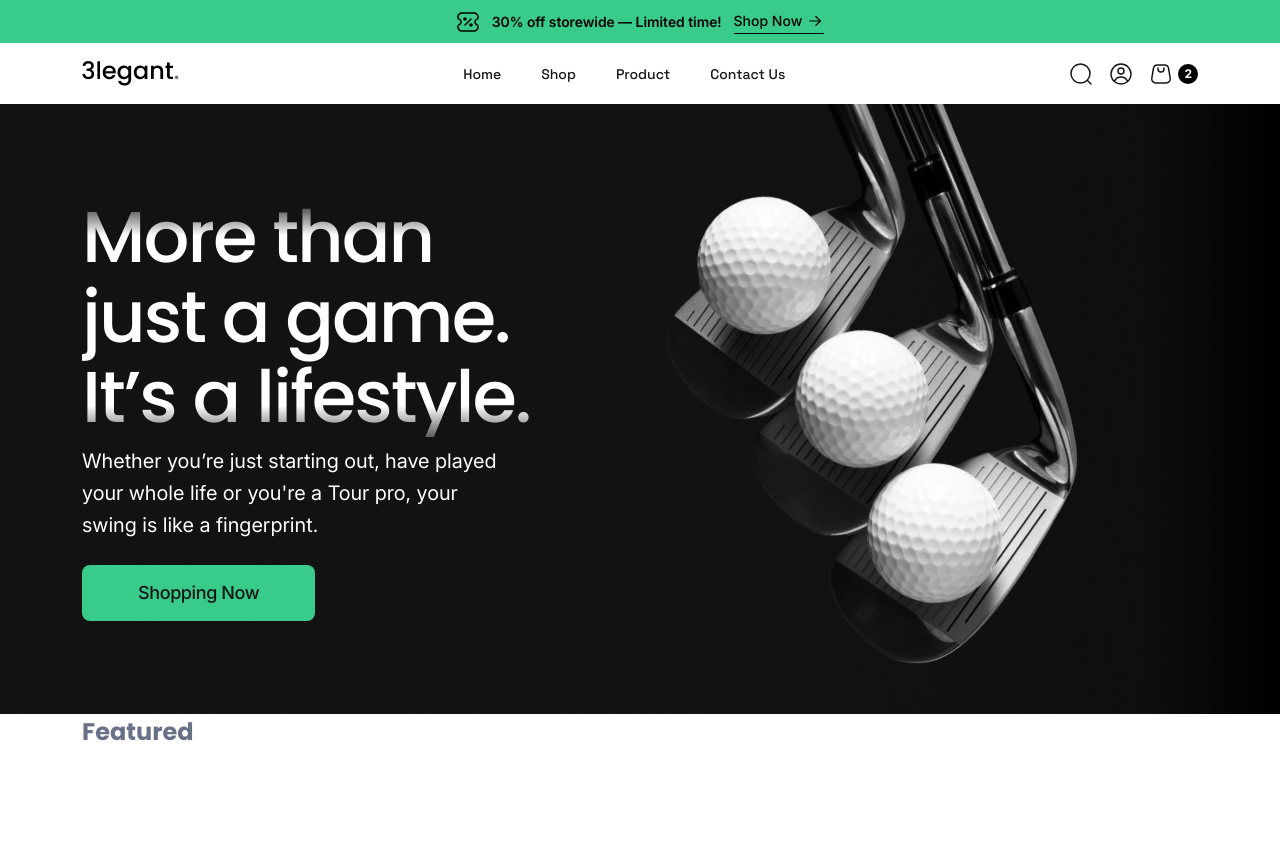
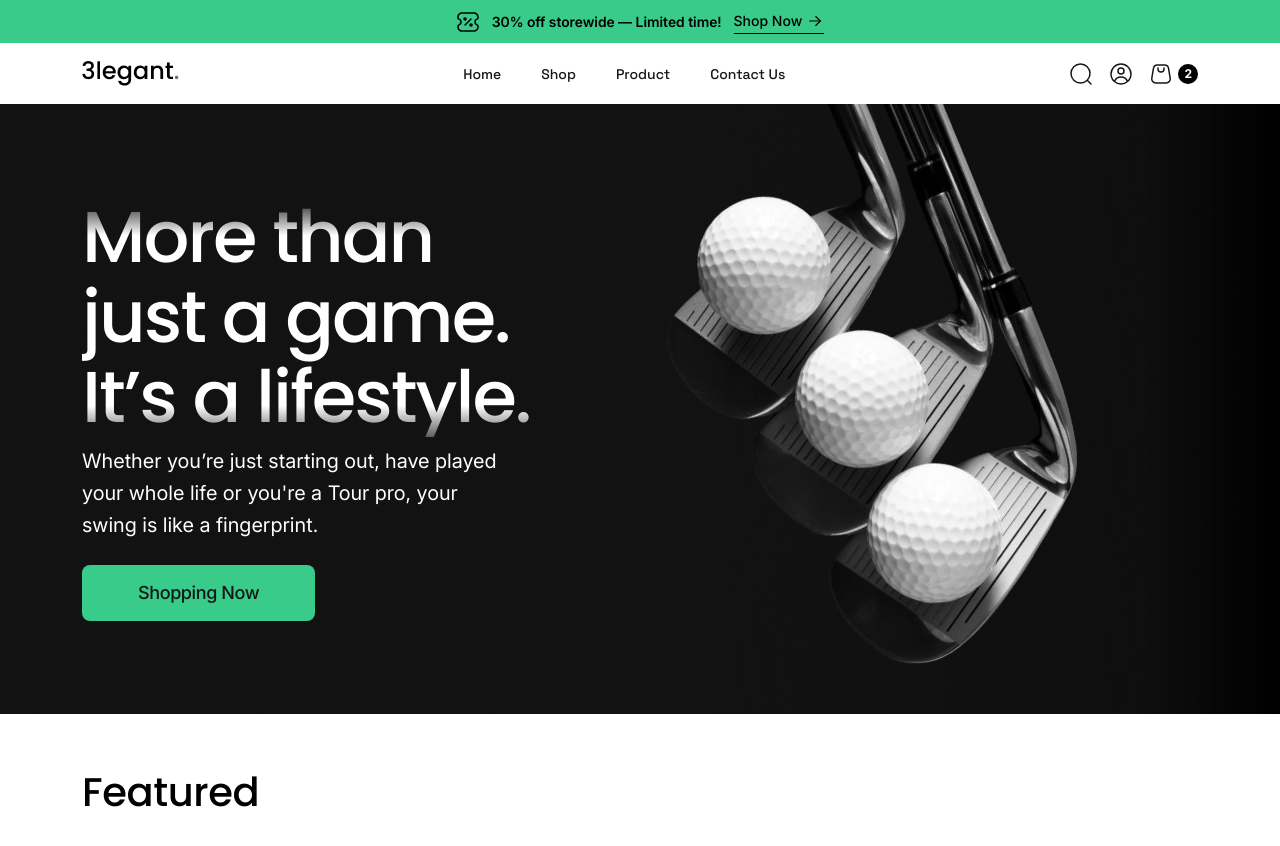
Before and after one commit to MohammadAlamin99/shop-wise-mern, a React (Vite) app in the folder client/: page / in a window 1280 px wide. Shown: the top 846 px of the page. Before the commit the page ends 800 px from the top, so only its background shows below. Built offline with nearby package versions, Linux system fonts and the light colour scheme.

Commit message:
start feature collection section

```diff
--- a/client/package.json
+++ b/client/package.json
@@ -13,7 +13,8 @@
     "react": "^18.3.1",
     "react-dom": "^18.3.1",
     "react-icons": "^5.3.0",
-    "react-router-dom": "^6.27.0"
+    "react-router-dom": "^6.27.0",
+    "swiper": "^11.1.15"
   },
   "devDependencies": {
     "@eslint/js": "^9.13.0",
--- a/client/src/assets/css/common.css
+++ b/client/src/assets/css/common.css
@@ -51,3 +51,10 @@ button{
     src: url('../fonts/Inter18pt-SemiBold.woff2') format('woff2'),
          url('../fonts/Inter18pt-SemiBold.woff') format('woff');
   }
+
+  .common_main_head{
+    color: #000;
+    font-size: 40px;
+    font-weight: 500;
+    letter-spacing: -0.4px;
+  }
--- a/client/src/assets/css/style.css
+++ b/client/src/assets/css/style.css
@@ -60,7 +60,8 @@
 /* navigation css start */
 
 .navigation-section {
-    position: relative;
+    position: static;
+    top: -100%;
     width: 100%;
     background: #fff;
   }
@@ -70,6 +71,7 @@
     top: 0;
     left: 0;
     z-index: 1;
+    transition: all linear .3s;
   }
 
 .navigation-section{
@@ -199,7 +201,6 @@
     background-position: center;
     background-size: cover;
 }
-
 .banner-section .banner-img-right a img{
     width: 100%;
     height: auto;
@@ -211,7 +212,6 @@
     align-items: start;
     justify-content: center;
 }
-
 .banner-section .banner-text{
     font-family: "Poppins", sans-serif;
     font-size: 72px;
@@ -226,7 +226,6 @@
     margin-bottom: 8px;
     max-width: 489px;
     }
-
 .banner-section .banner-sub-text{
     color: var(--neutral-01100, #FEFEFE);
     font-family: "Inter", serif;
@@ -318,7 +317,6 @@
 }
 /* banner section end */
 
-
 /* mobile menu css start */
 .mobile_menu_area{
     width: 100%;
@@ -334,7 +332,6 @@
     justify-content: space-between;
     transition: all linear .4s;
 }
-
 .mobile_menu_area.active{
     left: 0;
     overflow: hidden;
@@ -364,19 +361,16 @@
 .mobile_menu_area .top .mobile_nav ul li{
     margin-bottom: 32px;
 }
-
 .mobile_menu_area .top .mobile_nav ul li a{
     color:#141718;
     font-family: Inter;
     font-size: 14px;
     font-weight: 500;
 }
-
 .mobile_menu_area .bottom .mobile-cart-list{
     display: flex;
     justify-content: space-between;
 }
-
 .mobile_menu_area .bottom .mobile-cart-list .icon{
     display: flex;
     margin-bottom: 16px;
@@ -396,12 +390,10 @@
     line-height: 32px;
     letter-spacing: -0.4px;
 }
-
 .mobile_menu_area .bottom .mobile-social-media{
     display: flex;
     gap: 24px;
 }
-
 .mobile_menu_area .bottom .mobile-cart-list .common-text{
     color: #6C7275;
     font-family: "Inter", serif;
@@ -411,7 +403,6 @@
     line-height: 32px; /* 177.778% */
     letter-spacing: -0.4px;
 }
-
 .mobile_menu_area .bottom .mobile-cart-list .icon .common-text{
     font-size: 12px;
     width: 20px;
@@ -430,12 +421,17 @@
     align-items: center;
     gap: 5px;
 }
-
 .mobile_menu_area .top .mobile-input-area input::placeholder{
     color: #6C7275;
     font-family: "Inter", serif;
     font-size: 14px;
     font-weight: 400;
 }
+/* mobile menu css end */
 
-/* mobile menu css end */
+
+/* feature collection section start */
+.feature-collection-section {
+    padding: 48px 0;
+}
+/* feature collection section end */
--- a/client/src/compnents/FeatureCollection.jsx
+++ b/client/src/compnents/FeatureCollection.jsx
@@ -1,5 +1,5 @@
 import React from 'react';
-
+import Swiper from 'swiper';
 const FeatureCollection = () => {
     return (
         <div>
@@ -7,8 +7,9 @@ const FeatureCollection = () => {
                 <div className="container">
                     <div className="row">
                         <div className="feature-header">
-                            <h2>Featured</h2>
+                            <h2 className='common_main_head'>Featured</h2>
                         </div>
+
                     </div>
                 </div>
             </section>
--- a/client/src/compnents/Navigation.jsx
+++ b/client/src/compnents/Navigation.jsx
@@ -12,7 +12,7 @@ const Navigation = () => {
 
   useEffect(() => {
     const handleScroll = () => {
-      if (window.scrollY > 100) {
+      if (window.scrollY > 0) {
         setFixed(true);
       } else {
         setFixed(false);
```
Also changed, not shown: client/src/assets/images/feature-collection-img/img-01.png (added), 1 other file (tests, documents, lock files or other folders).
